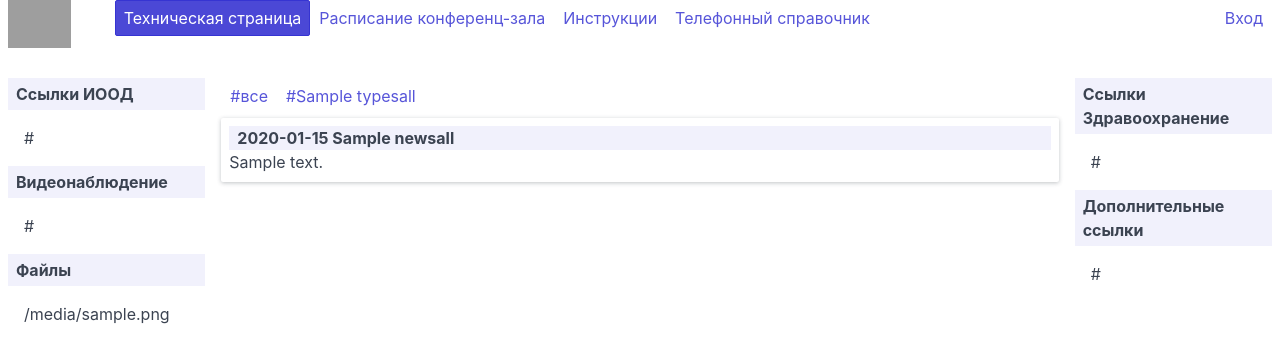
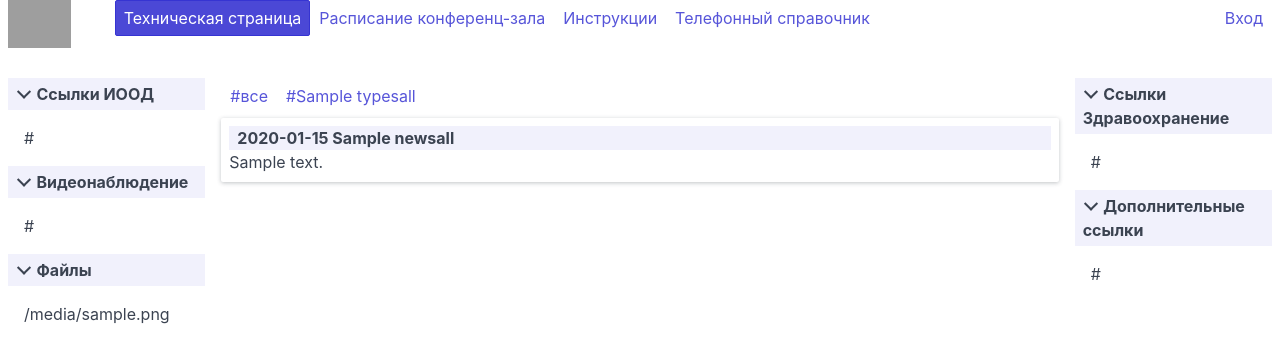
Before and after one commit to Maslastja/tech, a Python web app: template app/index/templates/index.html in a window 1280 px wide. Shown: the top 363 px of the page. Run offline with Jinja, Linux system fonts and the light colour scheme; the template is opened without the code that fills it: most values are stand-ins (such as "Sample title", 1, 10 or a date in 2020); some libraries are stand-ins or nearby versions; grey boxes are pictures that could not be loaded.

Commit message:
add icons to template

```diff
--- a/app/index/templates/index.html
+++ b/app/index/templates/index.html
@@ -5,7 +5,7 @@
 	<div class='column col-2'>
 		<div class='accordion'>
 			<input id='accordion-1' type='checkbox' name='accordion-checkbox' checked='' hidden=''>
-			<label class='accordion-header c-hand bg-secondary' for='accordion-1'><b>Ссылки ИООД</b></label>
+			<label class='accordion-header c-hand bg-secondary' for='accordion-1'><i class="icon icon-arrow-right"></i> <b>Ссылки ИООД</b></label>
 			<div class='accordion-body'>
 				<ul class='menu menu-nav'>
 					{% for l in linksall['ood'] %}
@@ -18,7 +18,7 @@
 		</div>
 		<div class='accordion'>
 			<input id='accordion-2' type='checkbox' name='accordion-checkbox' checked='' hidden=''>
-			<label class='accordion-header c-hand bg-secondary' for='accordion-2'><b>Видеонаблюдение</b></label>
+			<label class='accordion-header c-hand bg-secondary' for='accordion-2'><i class="icon icon-arrow-right"></i> <b>Видеонаблюдение</b></label>
 			<div class='accordion-body'>
 				<ul class='menu menu-nav'>
 					{% for l in linksall['video'] %}
@@ -31,7 +31,7 @@
 		</div>
 		<div class='accordion'>
 			<input id='accordion-3' type='checkbox' name='accordion-checkbox' checked='' hidden=''>
-			<label class='accordion-header c-hand bg-secondary' for='accordion-3'><b>Файлы</b></label>
+			<label class='accordion-header c-hand bg-secondary' for='accordion-3'><i class="icon icon-arrow-right"></i> <b>Файлы</b></label>
 			<div class='accordion-body'>
 				<ul class='menu menu-nav'>
 					{% for l in linksall['files'] %}
@@ -104,7 +104,7 @@
 	<div class='column col-2'>
 		<div class='accordion'>
 			<input id='accordion-4' type='checkbox' name='accordion-checkbox' checked='' hidden=''>
-			<label class='accordion-header c-hand bg-secondary' for='accordion-4'><b>Ссылки Здравоохранение</b></label>
+			<label class='accordion-header c-hand bg-secondary' for='accordion-4'><i class="icon icon-arrow-right"></i> <b>Ссылки Здравоохранение</b></label>
 			<div class='accordion-body'>
 				<ul class='menu menu-nav'>
 					{% for l in linksall['zdrav'] %}
@@ -117,7 +117,7 @@
 		</div>
 		<div class='accordion'>
 			<input id='accordion-5' type='checkbox' name='accordion-checkbox' checked='' hidden=''>
-			<label class='accordion-header c-hand bg-secondary' for='accordion-5'><b>Дополнительные ссылки</b></label>
+			<label class='accordion-header c-hand bg-secondary' for='accordion-5'><i class="icon icon-arrow-right"></i> <b>Дополнительные ссылки</b></label>
 			<div class='accordion-body'>
 				<ul class='menu menu-nav'>
 					{% for l in linksall['dop'] %}
```
Also changed, not shown: app/phonebook/templates/phones.html (+14 -2 lines).
